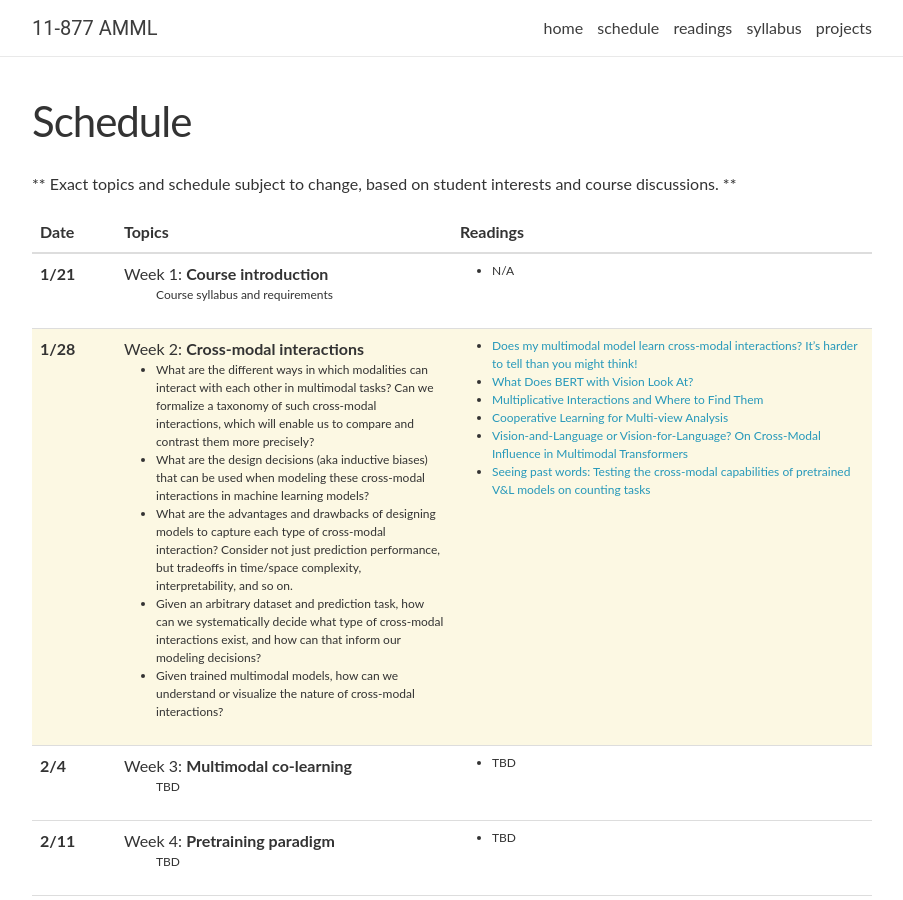
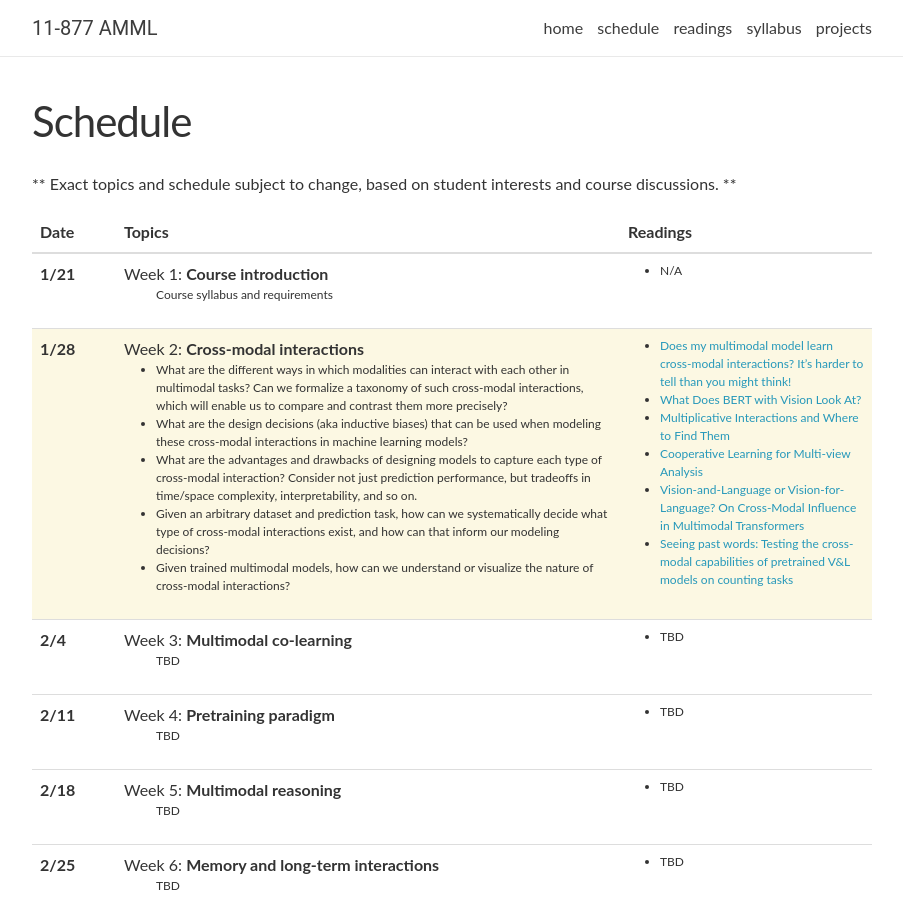
Before and after one commit to CMU-MultiComp-Lab/adv-mmml-course, a Jekyll site: the page built from _pages/schedule.md, in a window 1280 px wide and 900 px high. Shown: the whole window, without its empty margins (188-1091 px from the left). Built offline with Jekyll 4.4.1, drawn with Linux system fonts in a browser that asks for light colours; nearby versions of some CDN libraries; comment, search, counter and statistics services are not loaded.

Commit message:
Update schedule.html

```diff
--- a/_layouts/schedule.html
+++ b/_layouts/schedule.html
@@ -12,8 +12,8 @@ layout: default
     <table class="table table-hover">
       <colgroup>
         <col style="width:10%">
-        <col style="width:40%">
-        <col style="width:50%">
+        <col style="width:60%">
+        <col style="width:30%">
       </colgroup>
       <thead class="thead-light">
         <tr>
```
